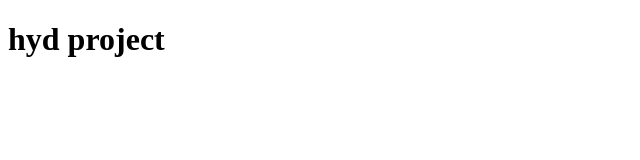
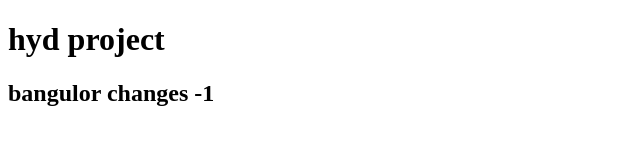
Before and after one commit to soumyakandula16/git-clone-demo, a plain HTML site: page index.html in a window 1280 px wide. Shown: the whole page, without its empty margins (0-640 px from the left). Drawn offline with Linux system fonts and the light colour scheme.

Commit message:
bang changes

```diff
--- a/index.html
+++ b/index.html
@@ -7,5 +7,6 @@
 </head>
 <body>
   <h1>hyd project</h1>
+  <h2>bangulor changes -1</h2>
 </body>
 </html>
```
